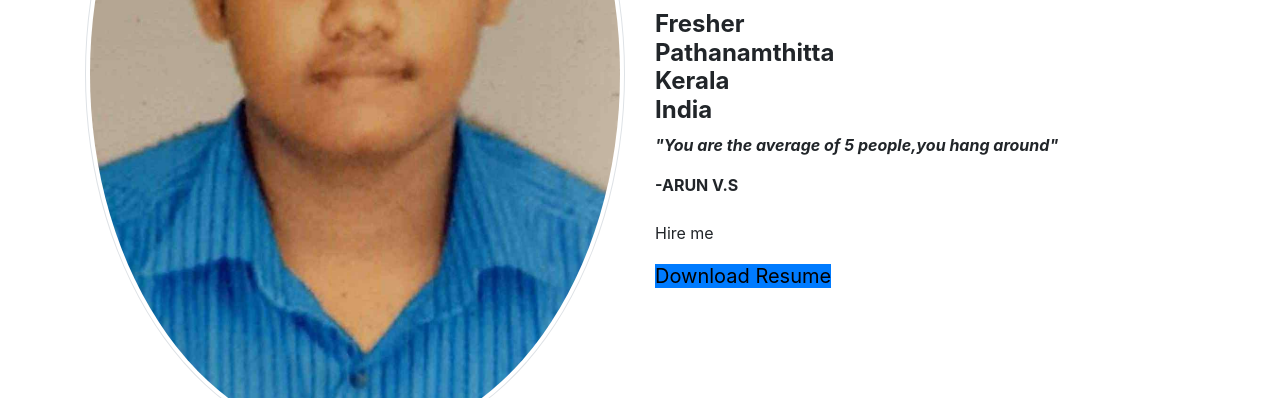
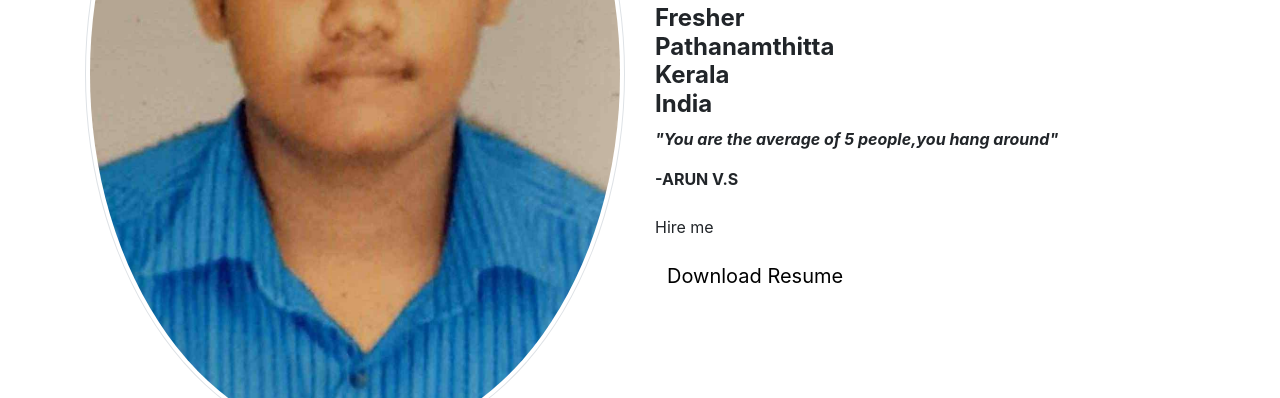
Before and after one commit to ARUNVS4898/Personal-Website, a plain HTML site: page index.html in a window 1280 px wide. Shown: the part 402-800 px from the top of the page. Drawn offline with nearby package versions, Linux system fonts and the light colour scheme.

Commit message:
Update index.html

```diff
--- a/index.html
+++ b/index.html
@@ -58,7 +58,7 @@
           <footer><strong>-ARUN V.S</strong></footer>
           <br>
           <p>Hire me</p>
-          <a style="font-size: 20px; color: black;border: 10em;" class="bg-primary" href="RESUME.docx">Download Resume</a>
+          <a style="font-size: 20px; color: black;border: 10em;" class="btn bt-primary" href="RESUME.docx">Download Resume</a>
         </div>
       </div>
     </div>
```
